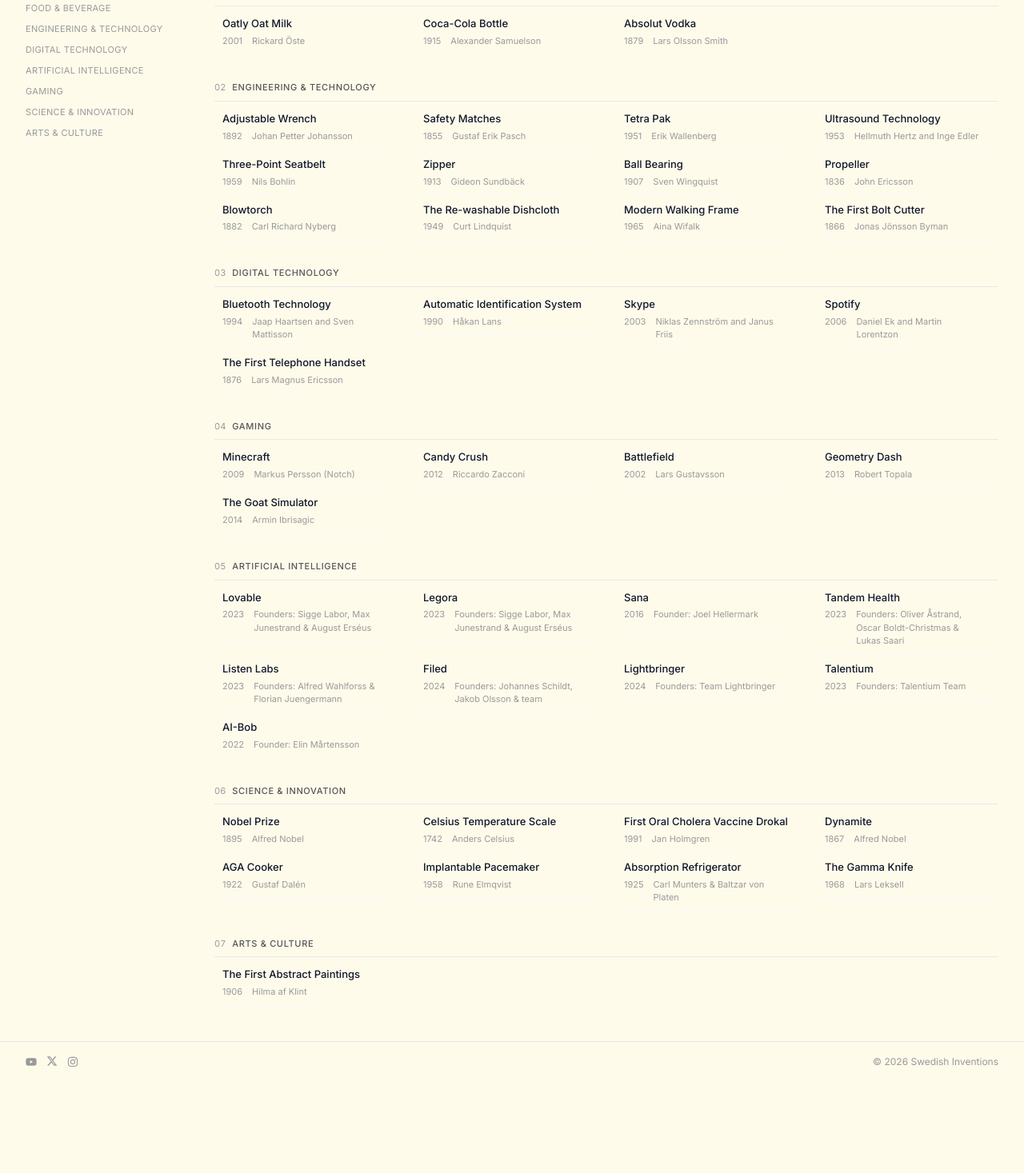
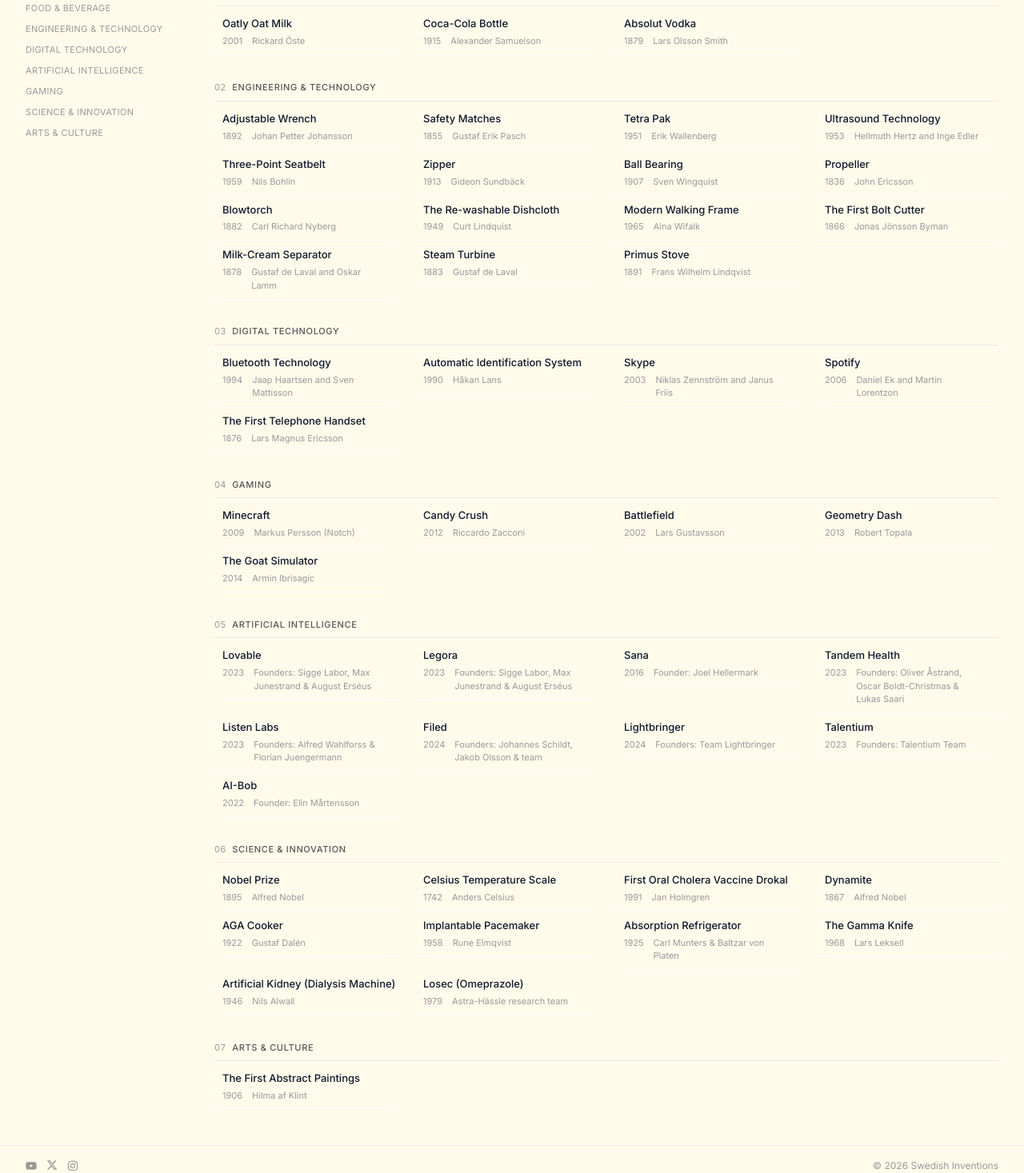
Before and after one commit to koiralaprijun00/swedish-inventions, a Next.js app: page /en in a window 1280 px wide. Shown: the part 230-1697 px from the top of the page at 80% size. Before the commit the page ends 1583 px from the top, so only its background shows below. Built offline with nearby package versions, Linux system fonts and the light colour scheme; no server answers.

Commit message:
Add five sourced Swedish inventions

```diff
--- a/src/app/inventionsData.js
+++ b/src/app/inventionsData.js
@@ -292,6 +292,63 @@ const inventionsData = [
         "summary": {
           "en": "The First Bolt Cutter is a Swedish invention from 1866 by Jonas Jönsson Byman known for practical impact and lasting...",
           "sv": "Den Första Bultsaxen är en svensk uppfinning från 1866 av Jonas Jönsson Byman känd för praktisk nytta och långvarig..."
+        }
+      },
+      {
+        "id": 77,
+        "name": {
+          "en": "Milk-Cream Separator",
+          "sv": "Mjölkseparator"
+        },
+        "inventorName": "Gustaf de Laval and Oskar Lamm",
+        "year": 1878,
+        "description": {
+          "en": "Gustaf de Laval and his business partner Oskar Lamm patented a centrifugal milk separator in 1878. A rapidly rotating bowl used centrifugal force to separate cream from skimmed milk, replacing the slow practice of leaving milk to stand. The machine became widely used on Swedish farms and helped establish the company that became Alfa-Laval.",
+          "sv": "Gustaf de Laval och hans affärspartner Oskar Lamm tog patent på en centrifugalseparator för mjölk 1878. En snabbt roterande skål använde centrifugalkraft för att skilja grädde från skummjölk och ersatte den långsamma metoden att låta mjölken stå. Maskinen blev vanlig på svenska gårdar och bidrog till att lägga grunden för företaget som blev Alfa-Laval."
+        },
+        "imageSrc": "/invention-images/milk-separator.webp",
+        "link": "https://www.tekniskamuseet.se/en/learn-more/swedish-inventors/gustaf-de-laval-milk-cream-separator/",
+        "summary": {
+          "en": "Gustaf de Laval and Oskar Lamm patented a centrifugal milk-cream separator in 1878.",
+          "sv": "Gustaf de Laval och Oskar Lamm tog patent på en centrifugalseparator för mjölk 1878."
+        }
+      },
+      {
+        "id": 78,
+        "name": {
+          "en": "Steam Turbine",
+          "sv": "Ångturbin"
+        },
+        "inventorName": "Gustaf de Laval",
+        "year": 1883,
+        "description": {
+          "en": "Gustaf de Laval patented a high-speed steam turbine in 1883. It converted the energy of steam into rotary motion, and its exceptionally fast rotation made it useful for industrial machinery. English engineer Charles Parsons developed a steam turbine independently around the same time; de Laval's design was a distinct Swedish contribution to the technology.",
+          "sv": "Gustaf de Laval tog patent på en höghastighetsångturbin 1883. Den omvandlade ångans energi till rotationsrörelse, och den mycket höga hastigheten gjorde den användbar i industrimaskiner. Den engelske ingenjören Charles Parsons utvecklade en ångturbin oberoende ungefär samtidigt; de Lavals konstruktion var ett självständigt svenskt bidrag till tekniken."
+        },
+        "imageSrc": "/invention-images/steam-turbine.webp",
+        "link": "https://www.tekniskamuseet.se/lar-dig-mer/svenska-uppfinnare-och-innovatorer/gustaf-de-laval-mjolkseparatorn-och-angturbinen/",
+        "summary": {
+          "en": "Gustaf de Laval patented his high-speed steam turbine in 1883, independently of Charles Parsons's work.",
+          "sv": "Gustaf de Laval tog patent på sin höghastighetsångturbin 1883, oberoende av Charles Parsons arbete."
+        }
+      },
+      {
+        "id": 79,
+        "name": {
+          "en": "Primus Stove",
+          "sv": "Primuskök"
+        },
+        "inventorName": "Frans Wilhelm Lindqvist",
+        "year": 1891,
+        "description": {
+          "en": "Frans Wilhelm Lindqvist patented a soot-free kerosene stove in 1891. By vaporising the fuel before it burned, the stove produced a clean, hot flame. Lindqvist and Johan Viktor Svensson began manufacturing it in Stockholm in 1892 under the Primus name, and it became a widely exported Swedish product.",
+          "sv": "Frans Wilhelm Lindqvist tog patent på ett sotfritt fotogenkök 1891. Genom att förånga bränslet före förbränningen fick köket en ren och het låga. Lindqvist och Johan Viktor Svensson började tillverka det i Stockholm 1892 under namnet Primus, och det blev en svensk exportframgång."
+        },
+        "imageSrc": "/invention-images/primus-stove.webp",
+        "link": "https://www.tekniskamuseet.se/lar-dig-mer/svenska-uppfinnare-och-innovatorer/frans-wilhelm-lindqvist-fotogenkok/",
+        "summary": {
+          "en": "Frans Wilhelm Lindqvist patented a soot-free kerosene stove in 1891; production under the Primus name began in 1892.",
+          "sv": "Frans Wilhelm Lindqvist tog patent på ett sotfritt fotogenkök 1891; tillverkningen under namnet Primus började 1892."
         }
       }
     ]
@@ -827,6 +884,44 @@ const inventionsData = [
           "en": "The Gamma Knife is a Swedish invention from 1968 by Lars Leksell known for practical impact and lasting relevance.",
           "sv": "Gammakniven är en svensk uppfinning från 1968 av Lars Leksell känd för praktisk nytta och långvarig relevans. Den känns..."
         }
+      },
+      {
+        "id": 80,
+        "name": {
+          "en": "Artificial Kidney (Dialysis Machine)",
+          "sv": "Konstgjord njure (dialysapparat)"
+        },
+        "inventorName": "Nils Alwall",
+        "year": 1946,
+        "description": {
+          "en": "In September 1946, physician Nils Alwall used his artificial kidney for a clinical dialysis treatment at Lund Hospital. The machine filtered waste products from a patient's blood and returned the cleansed blood to the body. Alwall's work helped establish dialysis as a treatment and later contributed to the development of Gambro's kidney products.",
+          "sv": "I september 1946 använde läkaren Nils Alwall sin konstgjorda njure vid en klinisk dialysbehandling på Lunds lasarett. Apparaten filtrerade bort avfallsämnen ur patientens blod och förde tillbaka det renade blodet. Alwalls arbete bidrog till att etablera dialys som behandling och lade senare grund för Gambros njurprodukter."
+        },
+        "imageSrc": "/invention-images/artificial-kidney.webp",
+        "link": "https://www.medicine.lu.se/faculty-medicine-lund-university/history-faculty/nils-alwall",
+        "summary": {
+          "en": "Nils Alwall's artificial kidney was used for clinical dialysis at Lund Hospital in 1946.",
+          "sv": "Nils Alwalls konstgjorda njure användes vid klinisk dialys på Lunds lasarett 1946."
+        }
+      },
+      {
+        "id": 81,
+        "name": {
+          "en": "Losec (Omeprazole)",
+          "sv": "Losec (omeprazol)"
+        },
+        "inventorName": "Astra-Hässle research team",
+        "year": 1979,
+        "description": {
+          "en": "Astra-Hässle developed omeprazole, marketed as Losec, at its research centre in Mölndal, Sweden. The drug introduced a new way to reduce stomach acid by inhibiting the proton pump. The base patent was filed in 1979, and Losec's first sales year was 1988. It became one of Sweden's best-known pharmaceutical innovations.",
+          "sv": "Astra-Hässle utvecklade omeprazol, som såldes under namnet Losec, vid sitt forskningscentrum i Mölndal. Läkemedlet introducerade ett nytt sätt att minska magsyran genom att hämma protonpumpen. Grundpatentet söktes 1979 och Losecs första försäljningsår var 1988. Det blev en av Sveriges mest kända läkemedelsinnovationer."
+        },
+        "imageSrc": "/invention-images/losec.webp",
+        "link": "https://www.riksdagen.se/sv/dokument-och-lagar/dokument/statens-offentliga-utredningar/patent-och-innovationer-for-tillvaxt-och-valfard_gub380/html/",
+        "summary": {
+          "en": "Developed by Astra-Hässle in Mölndal, Losec's omeprazole base patent was filed in 1979 before sales began in 1988.",
+          "sv": "Losec utvecklades av Astra-Hässle i Mölndal; grundpatentet för omeprazol söktes 1979 före försäljningsstarten 1988."
+        }
       }
     ]
   },
```
